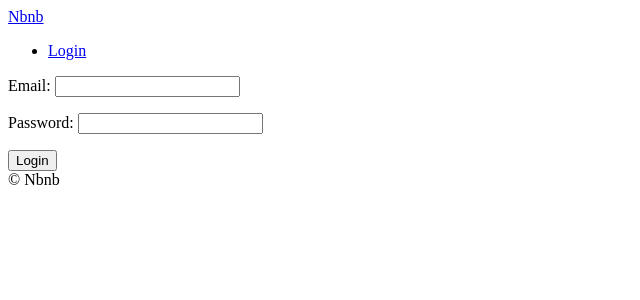
After one commit to agnespark/airbnb-clone, a Django app: page /users/login in a window 1280 px wide. The commit adds this page. Shown: the top 300 px of the page, without its empty margins (0-640 px from the left). Run offline with Django 3.2, Linux system fonts and the light colour scheme; parts of the project's set-up code (start-up, migrations or seed data) failed here and were passed over.

Commit message:
#14.1 Form and CSRF!

```diff
--- a/config/urls.py
+++ b/config/urls.py
@@ -21,7 +21,7 @@ from django.conf.urls.static import static
 urlpatterns = [
     path("", include("core.urls", namespace="core")),
     path("rooms/", include("rooms.urls", namespace="rooms")),
-    # path("users", include("users.urls", namespace="users")),
+    path("users/", include("users.urls", namespace="users")),
     path("admin/", admin.site.urls),
 ]
 
--- a/templates/partials/nav.html
+++ b/templates/partials/nav.html
@@ -1,7 +1,9 @@
 <a href="{% url 'core:home' %}">Nbnb</a>
 <ul>
-    <li><a href="#">Login</a></li>
+  <li><a href="{% url 'users:login' %}">Login</a></li>
 </ul>
-        {% comment %} <form method="get" action="{% url 'rooms:search' %}">
-            <input value="Seoul" name="city" placeholder="Search by City" />
-        </form> {% endcomment %}
+{% comment %}
+<form method="get" action="{% url 'rooms:search' %}">
+  <input value="Seoul" name="city" placeholder="Search by City" />
+</form>
+{% endcomment %}
--- /dev/null
+++ b/templates/users/login.html
@@ -0,0 +1,15 @@
+{% extends 'base.html' %}
+{% block page_title %}
+    Log In
+{% endblock page_title%}
+
+{% block search-bar %}
+{% endblock search-bar %}
+
+{% block content %}
+    <form method="POST" action="{% url 'users:login' %}">
+        {% csrf_token %}
+        {{form.as_p}}
+        <button>Login</button>
+    </form>
+{% endblock content %}
--- /dev/null
+++ b/users/forms.py
@@ -0,0 +1,6 @@
+from django import forms
+
+
+class LoginForm(forms.Form):
+    email = forms.EmailField()
+    password = forms.CharField(widget=forms.PasswordInput)
--- a/users/urls.py
+++ b/users/urls.py
@@ -0,0 +1,6 @@
+from django.urls import path
+from . import views
+
+app_name = "users"
+
+urlpatterns = [path("login", views.LoginView.as_view(), name="login")]
--- a/users/views.py
+++ b/users/views.py
@@ -1,3 +1,12 @@
+from django.views import View
 from django.shortcuts import render
+from . import forms
 
-# Create your views here.
+
+class LoginView(View):
+    def get(self, request):
+        form = forms.LoginForm()
+        return render(request, "users/login.html", {"form": form})
+
+    def post(self, request):
+        form = forms.LoginForm(request.POST)
```
Also changed, not shown: 1 other file.
